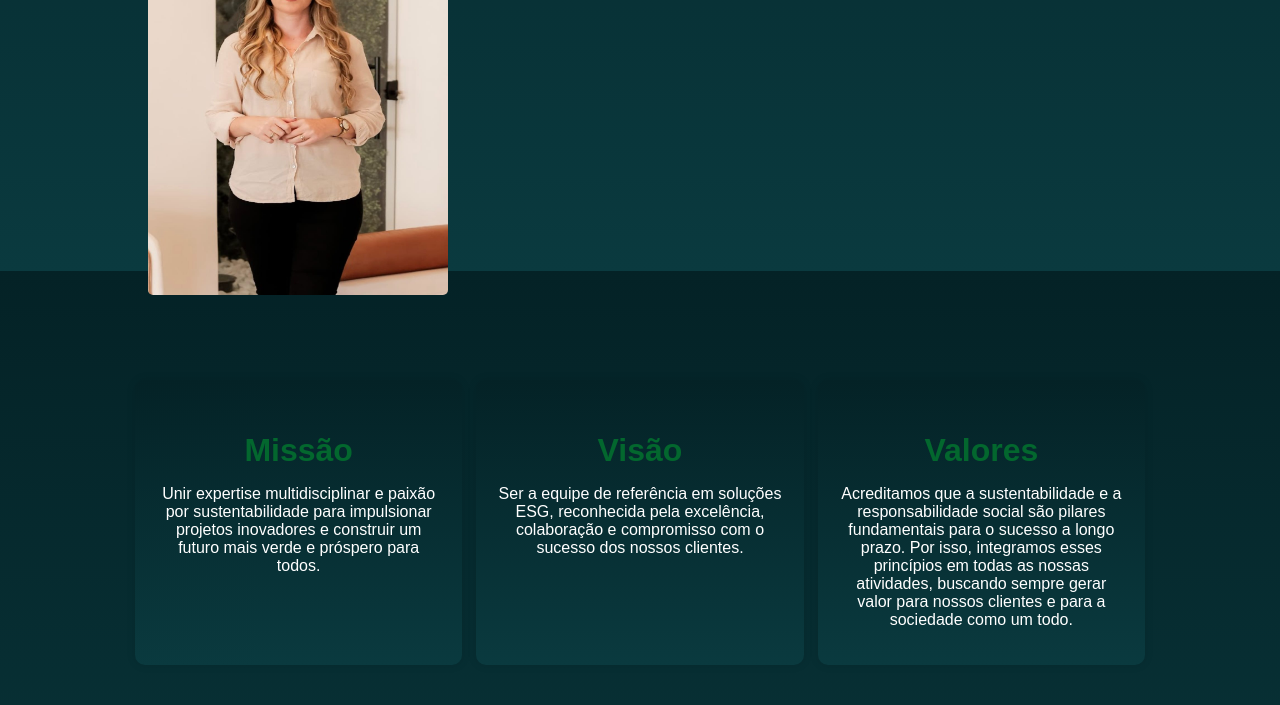
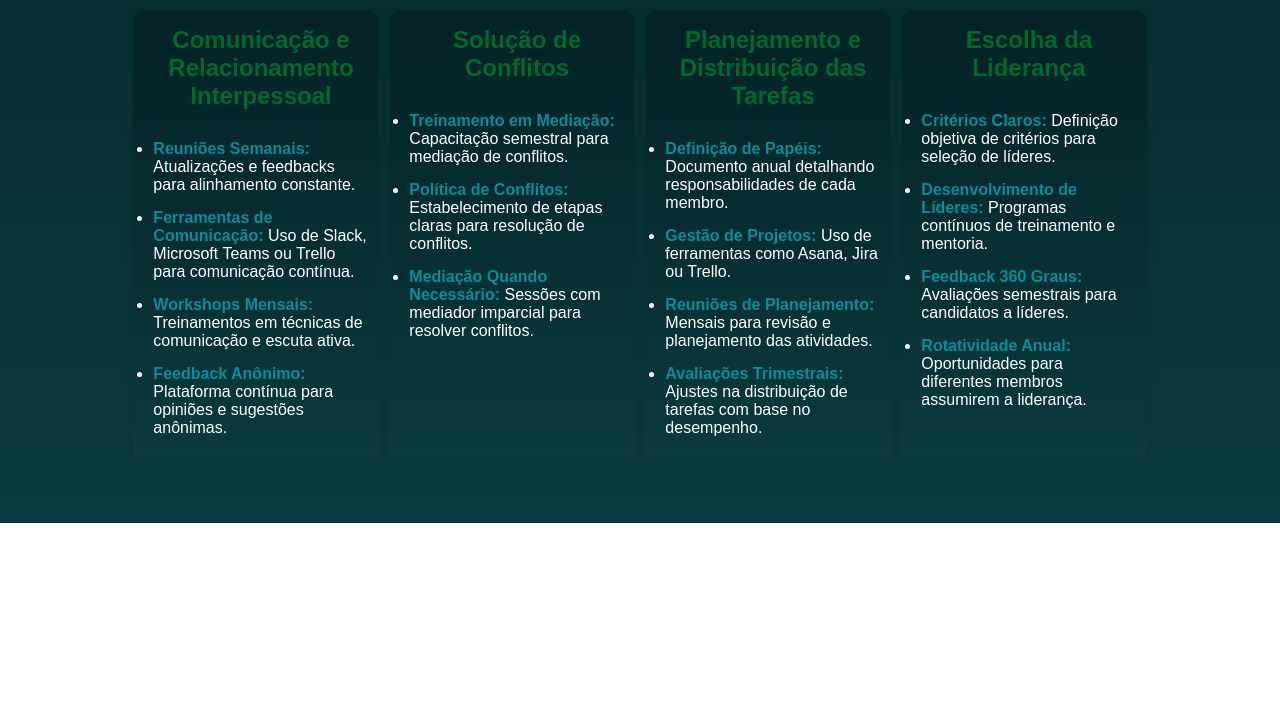
Before and after one commit to Meiderx/house_of_esg, a plain HTML site: page index.html in a window 1280 px wide. Shown: the part 529-1234 px from the top of the page. After the commit the page ends 1052 px from the top, so only its background shows below. Drawn offline with Linux system fonts and the light colour scheme.

Commit message:
Add files via upload

```diff
--- a/index.html
+++ b/index.html
@@ -36,18 +36,46 @@
                 <div class="resumo">No momento atuo como Gerente Farmacêutica, graduada em farmácia pela universidade nove de julho.</div>
             </div>
         </section>
-        <section class="cards">
-            <div class="card">
-                <h3>Missão</h3>
-                <p>Unir expertise multidisciplinar e paixão por sustentabilidade para impulsionar projetos inovadores e construir um futuro mais verde e próspero para todos.</p>
+        <section class="resumo-equipe">
+            <h2>Resumo da Equipe</h2>
+            <p>Nossa equipe é composta por profissionais de diversas áreas com vasta experiência em suas respectivas áreas de atuação, unidos pela missão de promover a sustentabilidade e responsabilidade social em todos os projetos que desenvolvemos.</p>
+        </section>
+        <h2>Plano de Trabalho</h2>
+        <section class="cards-trabalho">
+            <div class="card-trabalho">
+                <h3>Comunicação e Relacionamento Interpessoal</h3>
+                <ul>
+                    <li><strong>Reuniões Semanais:</strong> Atualizações e feedbacks para alinhamento constante.</li>
+                    <li><strong>Ferramentas de Comunicação:</strong> Uso de Slack, Microsoft Teams ou Trello para comunicação contínua.</li>
+                    <li><strong>Workshops Mensais:</strong> Treinamentos em técnicas de comunicação e escuta ativa.</li>
+                    <li><strong>Feedback Anônimo:</strong> Plataforma contínua para opiniões e sugestões anônimas.</li>
+                </ul>
             </div>
-            <div class="card">
-                <h3>Visão</h3>
-                <p>Ser a equipe de referência em soluções ESG, reconhecida pela excelência, colaboração e compromisso com o sucesso dos nossos clientes.</p>
+            <div class="card-trabalho">
+                <h3>Solução de Conflitos</h3>
+                <ul>
+                    <li><strong>Treinamento em Mediação:</strong> Capacitação semestral para mediação de conflitos.</li>
+                    <li><strong>Política de Conflitos:</strong> Estabelecimento de etapas claras para resolução de conflitos.</li>
+                    <li><strong>Mediação Quando Necessário:</strong> Sessões com mediador imparcial para resolver conflitos.</li>
+                </ul>
             </div>
-            <div class="card">
-                <h3>Valores</h3>
-                <p>Acreditamos que a sustentabilidade e a responsabilidade social são pilares fundamentais para o sucesso a longo prazo. Por isso, integramos esses princípios em todas as nossas atividades, buscando sempre gerar valor para nossos clientes e para a sociedade como um todo.</p>
+            <div class="card-trabalho">
+                <h3>Planejamento e Distribuição das Tarefas</h3>
+                <ul>
+                    <li><strong>Definição de Papéis:</strong> Documento anual detalhando responsabilidades de cada membro.</li>
+                    <li><strong>Gestão de Projetos:</strong> Uso de ferramentas como Asana, Jira ou Trello.</li>
+                    <li><strong>Reuniões de Planejamento:</strong> Mensais para revisão e planejamento das atividades.</li>
+                    <li><strong>Avaliações Trimestrais:</strong> Ajustes na distribuição de tarefas com base no desempenho.</li>
+                </ul>
+            </div>
+            <div class="card-trabalho">
+                <h3>Escolha da Liderança</h3>
+                <ul>
+                    <li><strong>Critérios Claros:</strong> Definição objetiva de critérios para seleção de líderes.</li>
+                    <li><strong>Desenvolvimento de Líderes:</strong> Programas contínuos de treinamento e mentoria.</li>
+                    <li><strong>Feedback 360 Graus:</strong> Avaliações semestrais para candidatos a líderes.</li>
+                    <li><strong>Rotatividade Anual:</strong> Oportunidades para diferentes membros assumirem a liderança.</li>
+                </ul>
             </div>
         </section>
     </main>
--- a/scripts.js
+++ b/scripts.js
@@ -9,3 +9,12 @@ function hideResumo(element) {
 function redirectToIntegrante(url) {
     window.location.href = url;
 }
+
+document.querySelector('.voltar').addEventListener('click', function() {
+    history.back();
+});
+
+// Lógica para avançar para a próxima página, se aplicável
+document.querySelector('.avancar').addEventListener('click', function() {
+    // Lógica para avançar para a próxima página
+});
--- a/styles.css
+++ b/styles.css
@@ -1,6 +1,8 @@
 html, body {
-    height: 100%;
+    height: auto;
+    min-height: 100%;
     margin: 0;
+    padding: 0;
 }
 
 body {
@@ -18,6 +20,13 @@ body {
 header {
     text-align: center;
     margin: 10px 0;
+}
+
+h2 {
+    font-size: 2rem;
+    color: #0b793b;
+    text-align: center;
+    font-weight: bolder;
 }
 
 .title-logo {
@@ -42,13 +51,12 @@ header {
 }
 
 main {
+    flex: 1;
     width: 80%;
-    flex: 1; /* Adiciona flex-grow para o main ocupar o espaço restante */
-}
-
-.objetivo {
-    text-align: center;
-    margin-bottom: 40px;
+    display: flex;
+    flex-direction: column;
+    align-items: center;
+    padding-bottom: 20px;
 }
 
 .integrantes {
@@ -61,14 +69,14 @@ main {
     position: relative;
     text-align: center;
     cursor: pointer;
-    width: 200px; /* Largura fixa para cada integrante */
+    width: calc(20% - 40px); /* Largura fixa para cada integrante */
     margin: 20px; /* Espaço entre as colunas */
     transition: transform 0.3s ease;
 }
 
 .integrante img {
-    width: 150%;
-    height: 85%;
+    width: 100%;
+    height: 80%;
     border-radius: 5px;
     transition: transform 0.3s ease, filter 0.3s ease;
 }
@@ -80,16 +88,18 @@ main {
 .integrante .resumo {
     display: none;
     position: absolute;
-    top: 85%;
-    left: 0;
-    right: 0;
-    background-color: #013a50;
-    color: #fff;
+    top: calc(80% + 10px); /* Posiciona o resumo abaixo da imagem */
+    left: 50%; /* Centraliza horizontalmente */
+    transform: translateX(-50%);
+    background-color: #000000;
+    color: #07a54b;
     padding: 10px;
     border-radius: 5px;
-    transform: translateY(10px);
-    width: 140%;
-    z-index: 1;
+    z-index: 1; /* Garante que o resumo fique acima dos cards */
+    transition: opacity 0.3s ease; /* Transição suave de opacidade */
+    opacity: 0; /* Inicialmente oculta o resumo */
+    white-space: normal;
+    width: 90%;
 }
 
 .integrante:hover .resumo {
@@ -102,6 +112,33 @@ main {
 
 .integrantes:hover .card {
     filter: blur(5px); /* Aplica blur nos cards ao passar o mouse sobre os integrantes */
+}
+
+.resumo-equipe {
+    text-align: center;
+}
+
+.resumo-equipe h2  {
+    font-size: 2rem;
+    color: #03672E;
+    text-align: center;
+    margin-block-start: -55px;
+}
+
+.resumo-equipe p {
+    font-size: 1rem;
+    color: #ffffff;
+    background: linear-gradient(to bottom,
+    #008f8d3d,
+    #1a5555
+    );
+    display: inline-block; /* Para que o fundo acompanhe o texto */
+    text-align: center;
+    margin-block-start: -15px; /* Ajuste conforme necessário */
+    padding: 20px;
+    background-color: #013a50;
+    border-radius: 10px;
+    width: 80%;
 }
 
 .perfil-integrante {
@@ -127,6 +164,62 @@ main {
     max-width: 600px;
 }
 
+.resumo-carreira {
+    max-width: 800px;
+    text-align: center;
+}
+
+.card.blur {
+    filter: blur(5px); /* Aplica o blur nos cards */
+}
+
+.cards-trabalho {
+    display: flex;
+    justify-content: space-around;
+    width: 100%;
+    margin-top: 0px; /* Ajuste conforme necessário */
+    margin-bottom: 40px; /* Para garantir espaçamento entre seções */
+}
+
+.card-trabalho {
+    background: linear-gradient(to bottom,
+        rgba(4, 34, 38, 1),
+        rgba(10, 58, 63, 1)
+    );
+    padding: 10px;
+    border-radius: 10px;
+    box-shadow: 0 0 10px rgba(0, 0, 0, 0.1);
+    width: calc(22% - 10px); /* Ajuste a largura dos cards conforme desejado */
+    list-style: circle; /* Adiciona círculos na frente dos itens e alinha à esquerda */
+    padding-left: 20px; /* Ajuste conforme necessário para alinhamento */
+}
+
+.card-trabalho h3 {
+    font-size: 1.5rem;
+    margin-bottom: 30px;
+    margin-top: 5px;
+    color: #03672E; /* Cor do título */
+    text-align: center;
+    margin-left: -10px;
+    margin-right: -10px;
+}
+
+.card-trabalho ul {
+    padding: 0;
+}
+
+.card-trabalho li {
+    font-size: 1rem;
+    color: #ffffff; /* Cor do texto */
+    margin-bottom: 15px; /* Espaço entre os tópicos */
+    align-items: left;
+}
+
+.card-trabalho li strong {
+    font-weight: bold;
+    color: rgb(15, 139, 153);
+}
+
 .cards {
     display: flex;
     justify-content: space-around;
@@ -142,39 +235,25 @@ main {
     padding: 20px;
     border-radius: 10px;
     box-shadow: 0 0 10px rgba(0, 0, 0, 0.1);
-}
-
-.resumo-carreira {
-    max-width: 800px;
-    text-align: center;
-}
-.cards {
-    display: flex;
-    justify-content: space-around;
-    width: 100%;
-    margin-bottom: 40px;
-}
-
-.card {
-    background-color: #2e5640;
-    padding: 20px;
-    border-radius: 10px;
-    box-shadow: 0 0 10px rgba(0, 0, 0, 0.1);
-    width: calc(30% - 20px); /* Ajuste a largura dos cards conforme desejado */
     text-align: center;
 }
 
-.card h3 {
-    font-size: 2rem;
-    margin-bottom: 10px;
-    color: #03672E; /* Cor do título */
+.btn-navegacao {
+    position: absolute;
+    top: 5%;
+    transform: translateY(-50%);
+    padding: 10px;
+    background-color: #03672E;
+    color: #fff;
+    text-decoration: none;
+    border-radius: 5px;
+    font-weight: bold;
 }
 
-.card p {
-    font-size: 1rem;
-    color: #ffffff; /* Cor do texto */
+.voltar {
+    left: 10px;
 }
 
-.card.blur {
-    filter: blur(5px); /* Aplica o blur nos cards */
+.avancar {
+    right: 10px;
 }
```
Also changed, not shown: integrante_caio.html (+5 -2 lines), integrante_lucas.html (+2 -0 lines), integrante_maria.html (+3 -1 lines), integrante_natasha.html (+3 -1 lines), integrante_vilma.html (+3 -1 lines), caio.jpg, caio_trim.jpg (added).
